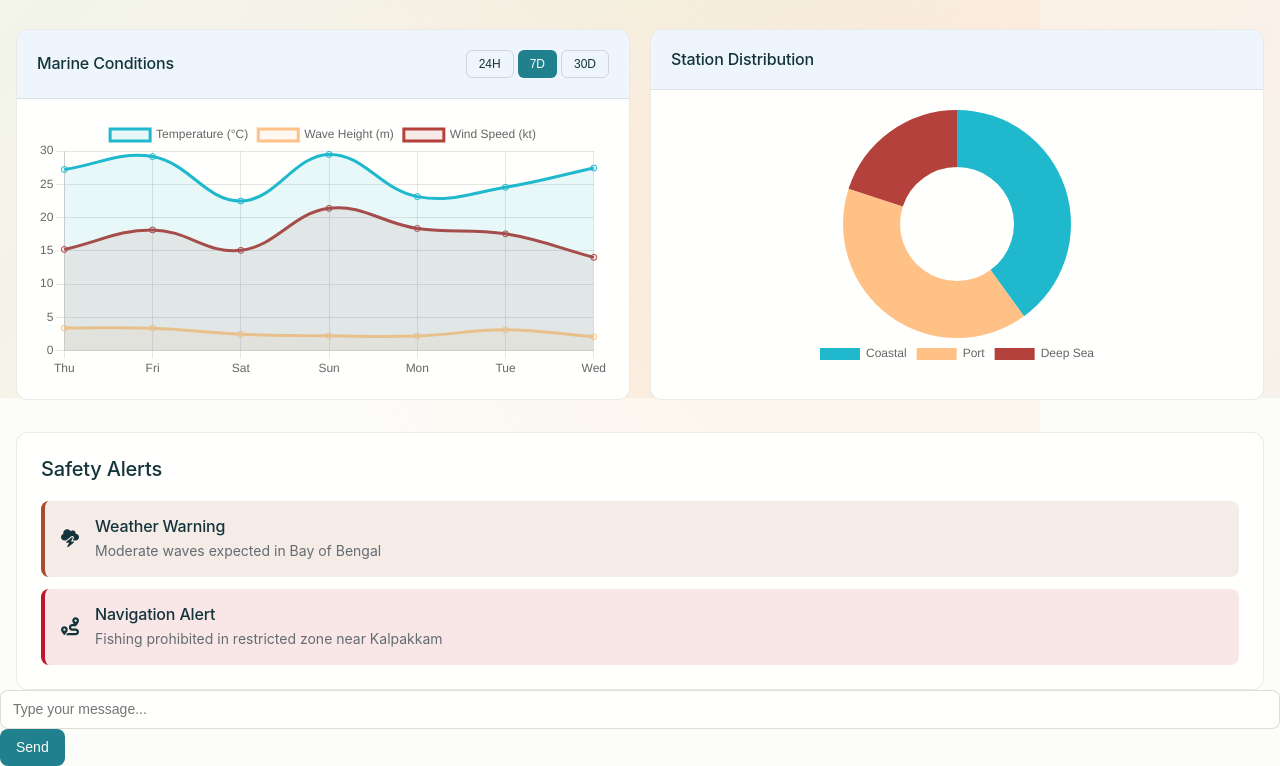
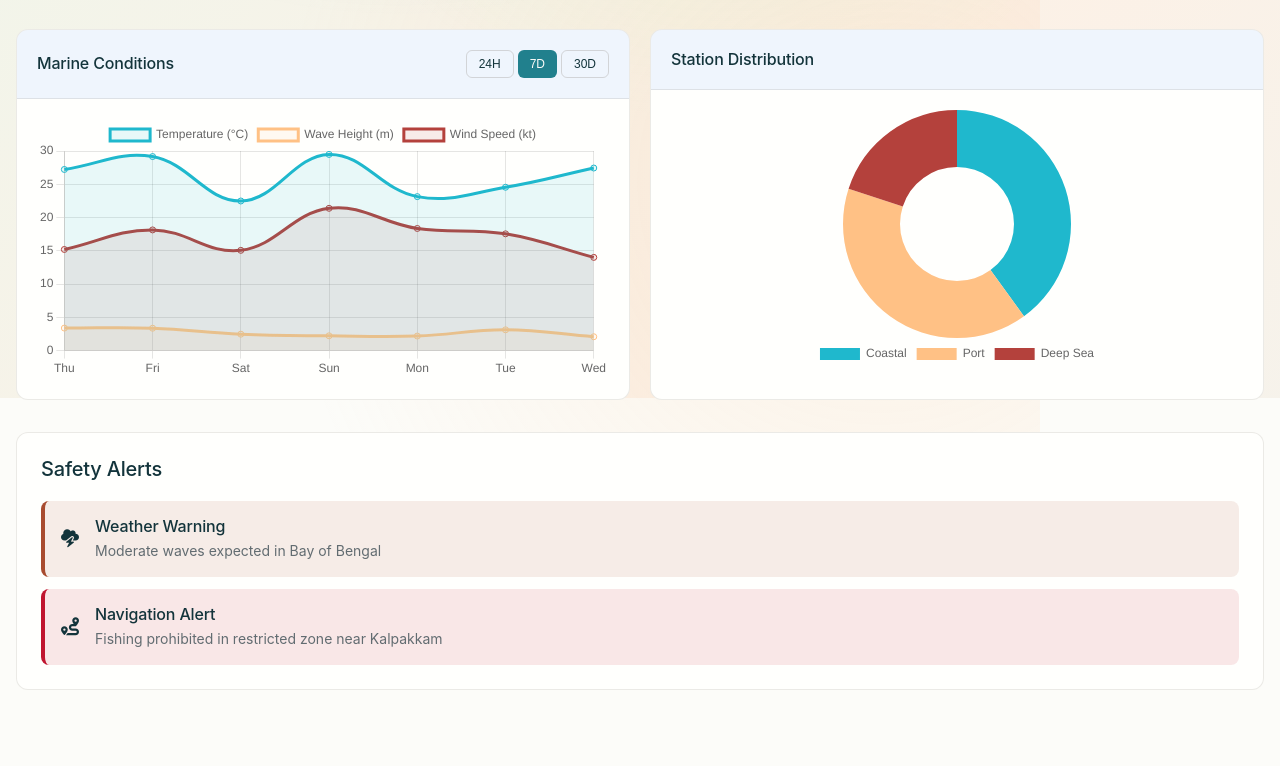
Before and after one commit to lavanyatuthika23-ui/AquaScope-Navigator, a plain HTML site: page index.html in a window 1280 px wide. Shown: the part 402-1168 px from the top of the page. After the commit the page ends 1092 px from the top, so only its background shows below. Drawn offline with nearby package versions, Linux system fonts and the light colour scheme; a web font is replaced by a local one.

Commit message:
Update index.html

```diff
--- a/index.html
+++ b/index.html
@@ -481,10 +481,6 @@
     </div>
 
     <script src="app.js"></script>
-    <div class="chat-container">
-  <input id="chatInput" class="form-control" type="text" placeholder="Type your message..." />
-  <button id="sendButton" class="btn btn--primary">Send</button>
-</div>
 
 
 </body>
```
